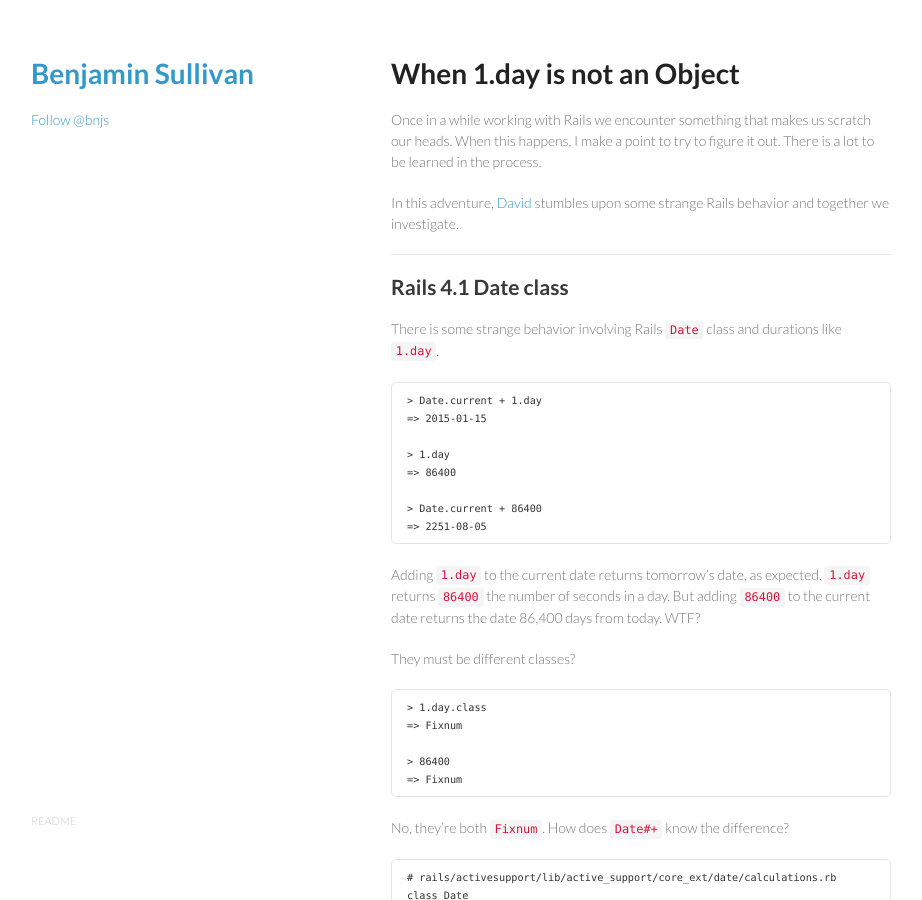
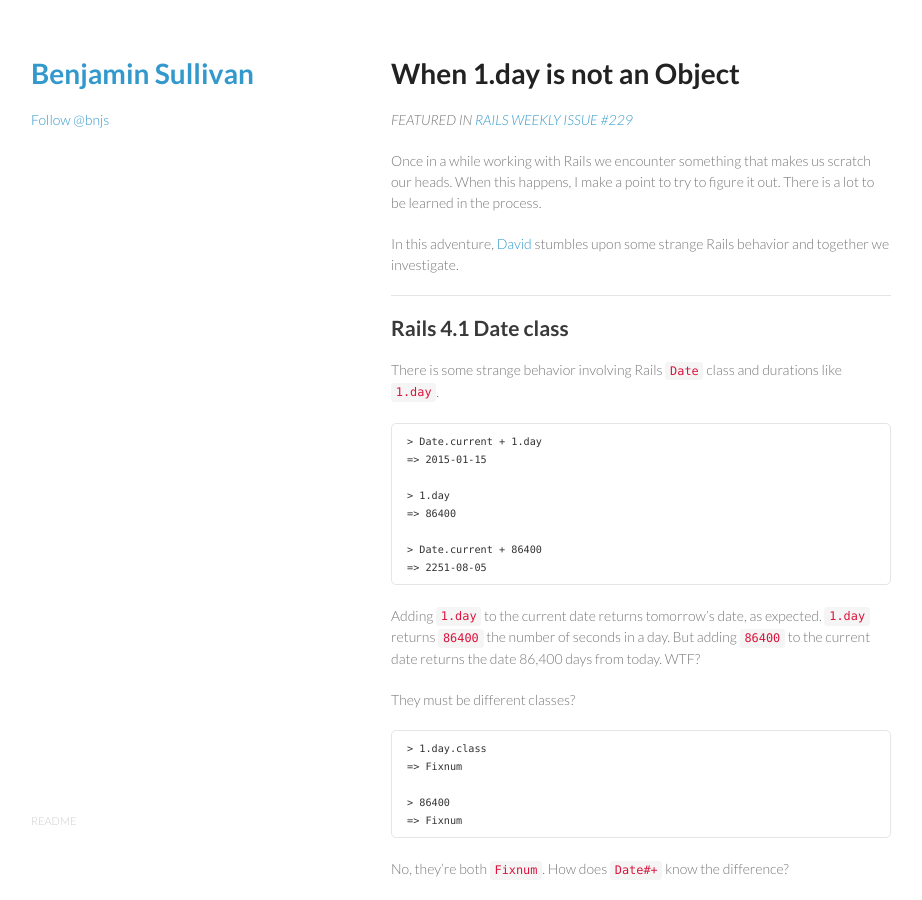
Before and after one commit to bnjs/bnjs.github.io, a Jekyll site: the page built from _posts/2015-01-14-rails-date-class-durations-and-ruby-basicobject.md, in a window 1280 px wide and 900 px high. Shown: the whole window, without its empty margins (179-1101 px from the left). Built offline with Jekyll 4.4.1, drawn with Linux system fonts in a browser that asks for light colours; nearby versions of some CDN libraries; comment, search, counter and statistics services are not loaded.

Commit message:
Add link to Rails Weekly issue

```diff
--- a/_posts/2015-01-14-rails-date-class-durations-and-ruby-basicobject.md
+++ b/_posts/2015-01-14-rails-date-class-durations-and-ruby-basicobject.md
@@ -7,6 +7,9 @@
 code { color: crimson; }
 pre code { color: inherit; }
 </style>
+
+
+*FEATURED IN <a href="http://rubyweekly.com/issues/229" target="_blank">RAILS WEEKLY ISSUE #229</a>*
 
 Once in a while working with Rails we encounter something that makes us scratch our heads. When this happens, I make a point to try to figure it out. There is a lot to be learned in the process.
 
```
